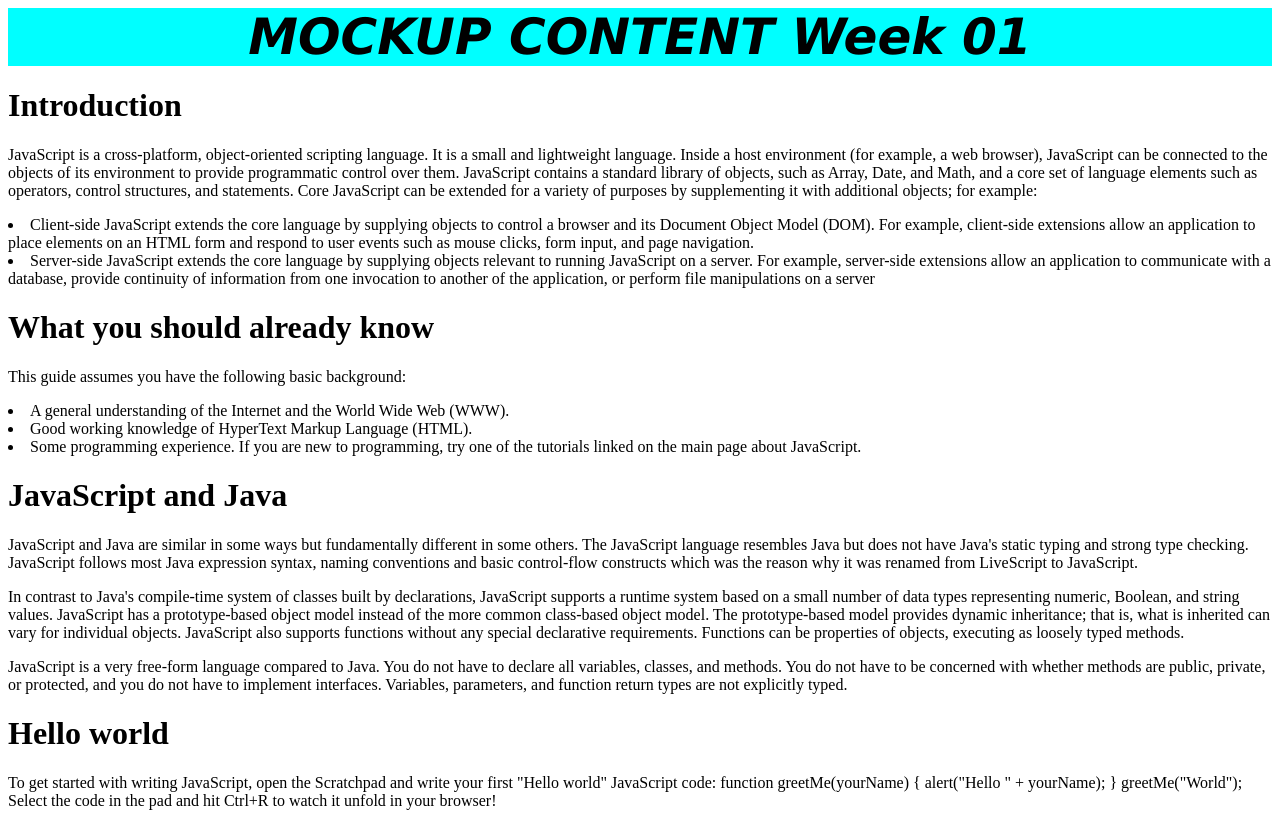
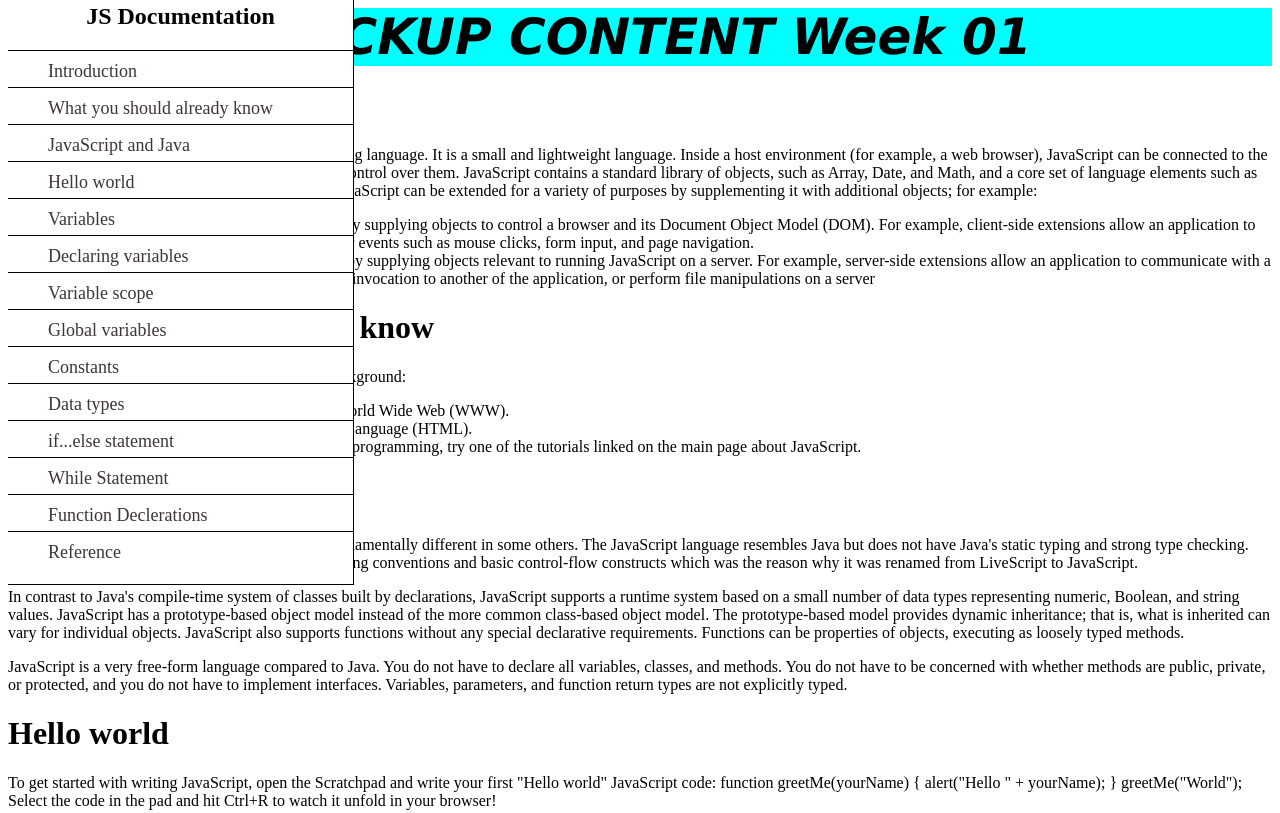
Before and after one commit to shahida-mengal/weekly-task-01, a plain HTML site: page index.html in a window 1280 px wide. Shown: the top 813 px of the page. Drawn offline with Linux system fonts and the light colour scheme.

Commit message:
added another html file

```diff
--- a/index.html
+++ b/index.html
@@ -4,12 +4,38 @@
         <link rel="stylesheet" href="style.css">
     </head>
     <body>
+        <nav id="navbar">
+                <header>
+                    <h1>JS Documentation</h1>
+                    <ul class="nav-link">
+                        <li><a href="#intro">Introduction</a></li>
+                        <li><a href="#already_know">What you should already know</a></li>
+                        <li><a href="#java_and_javaScript">JavaScript and Java</a></li>
+                        <li><a href="#hello_world">Hello world</a></li>
+                        <li><a href="#variable">Variables</a></li>
+                        <li><a href="#declaring_variable">Declaring variables</a></li>
+                        <li><a href="#variable_scope">Variable scope</a></li>
+                        <li><a href="#global_variables">Global variables</a></li>
+                        <li><a href="#constant">Constants</a></li>
+                        <li><a href="#data_types">Data types</a></li>
+                        <li><a href="#if_else">if...else statement</a></li>
+                        <li><a href="#while_statement">While Statement</a></li>
+                        <li><a href="#function_declerations">Function Declerations</a></li>
+                        <li><a href="#reference">Reference</a></li>
+                    </ul>
+            </nav>
+            </header>
+
+
+
+
+
         <main><b>MOCKUP CONTENT
             Week 01</b>
 
             </main>
 
-        <h1>Introduction</h1>
+        <h1 id="intro">Introduction</h1>
         <p align=""justify>JavaScript is a cross-platform, object-oriented scripting language. It is a small and lightweight language. Inside a host environment (for example, a web browser), JavaScript can be connected to the objects of its environment to provide programmatic control over them.
             JavaScript contains a standard library of objects, such as Array, Date, and Math, and a core set of language elements such as operators, control structures, and statements. Core JavaScript can be extended for a variety of purposes by supplementing it with additional objects; for example:
             </p>
@@ -17,7 +43,7 @@
             </li>
 
             <li>Server-side JavaScript extends the core language by supplying objects relevant to running JavaScript on a server. For example, server-side extensions allow an application to communicate with a database, provide continuity of information from one invocation to another of the application, or perform file manipulations on a server</li>
-   <h1>What you should already know
+   <h1 id="already-know">What you should already know
 </h1>
    <p>This guide assumes you have the following basic background:
 </p>
@@ -26,7 +52,7 @@
   <li> Some programming experience. If you are new to programming, try one of the tutorials linked on the main page about JavaScript.
     </li>
 
-    <h1>JavaScript and Java
+    <h1 id="java_and_javaScript">JavaScript and Java
     </h1>
     <p>JavaScript and Java are similar in some ways but fundamentally different in some others. The JavaScript language resembles Java but does not have Java's static typing and strong type checking. JavaScript follows most Java expression syntax, naming conventions and basic control-flow constructs which was the reason why it was renamed from LiveScript to JavaScript.
     </p>
@@ -37,7 +63,7 @@
 
 
 
-<h1>Hello world
+<h1 id="hello_world">Hello world
 </h1>
 <p>To get started with writing JavaScript, open the Scratchpad and write your first "Hello world" JavaScript code:
     function greetMe(yourName) { alert("Hello " + yourName); }
@@ -47,7 +73,7 @@
     </p>
 
 
-    <h1>Variables
+    <h1 id="variable">Variables
     </h1>
     <p>You use variables as symbolic names for values in your application. The names of variables, called identifiers, conform to certain rules.
         A JavaScript identifier must start with a letter, underscore (_), or dollar sign ($); subsequent characters can also be digits (0-9). Because JavaScript is case sensitive, letters include the characters "A" through "Z" (uppercase) and the characters "a" through "z" (lowercase).
@@ -55,7 +81,7 @@
 
         </p>
 
-        <h1>Declaring variables
+        <h1 id="declaring_variable">Declaring variables
         </h1>
         <p>You can declare a variable in three ways:
             With the keyword var. For example,
@@ -67,7 +93,7 @@
             With the keyword let. For example,
             let y = 13.
             </p>
-            <h1>Variable scope
+            <h1 id="variable_scope">Variable scope
             </h1>
 
             <p>When you declare a variable outside of any function, it is called a global variable, because it is available to any other code in the current document. When you declare a variable within a function, it is called a local variable, because it is available only within that function.
@@ -77,13 +103,13 @@
                 if (true) { let y = 5; } console.log(y); // ReferenceError: y is not
                 </p>
 
-                <h1>Global variables
+                <h1 id="global_variables">Global variables
                 </h1>
                 <p>Global variables are in fact properties of the global object. In web pages the global object is window, so you can set and access global variables using the window.variable syntax.
                     Consequently, you can access global variables declared in one window or frame from another window or frame by specifying the window or frame name. For example, if a variable called phoneNumber is declared in a document, you can refer to this variable from an iframe as parent.phoneNumber.
                     </p>
 
-                    <h1>Constants
+                    <h1 id="constant">Constants
                     </h1>
                     <p>You can create a read-only, named constant with the const keyword. The syntax of a constant identifier is the same as for a variable identifier: it must start with a letter, underscore or dollar sign and can contain alphabetic, numeric, or underscore characters.
                         const PI = 3.14;
@@ -96,7 +122,7 @@
                         However, object attributes are not protected, so the following statement is executed without problems.
                         const MY_OBJECT = {"key": "value"}; MY_OBJECT.key = "otherValue";
                         </p>
-                        <h1>Data types
+                        <h1 id="data_types">Data types
                         </h1>
                         <p>The latest ECMAScript standard defines seven data types:
                         </p>
@@ -111,7 +137,7 @@
                         <li>and Object
                             Although these data types are a relatively small amount, they enable you to perform useful functions with your applications. Objects and functions are the other fundamental elements in the language. You can think of objects as named containers for values, and functions as procedures that your application can perform.
                             </li>
-                            <h1>if...else statement</h1>
+                            <h1 id="if_else">if...else statement</h1>
                             <p>Use the if statement to execute a statement if a logical condition is true. Use the optional else clause to execute a statement if the condition is false. An if statement looks as follows:
                             </p>
                             <ul>if (condition) { statement_1; } else { statement_2; }
@@ -140,7 +166,7 @@
                                 <ul>if ((x = y)) { /* statements here */ }
                                 </ul>
 
-                                <h1>while statement
+                                <h1 id="while_statement"> while statement
                                 </h1>
                                 <p>A while statement executes its statements as long as a specified condition evaluates to true. A while statement looks as follows:
                                 </p>
@@ -173,7 +199,7 @@
 </ul>
 
 
-<h1>Function declarations
+<h1 id="function_declerations">Function declarations
 </h1>
 <p>A function definition (also called a function declaration, or function statement) consists of the function keyword, followed by:
 </p>
@@ -194,7 +220,7 @@
 <ul>Primitive parameters (such as a number) are passed to functions by value; the value is passed to the function, but if the function changes the value of the parameter, this change is not reflected globally or in the calling function.
 </ul>
 
-<h1>Reference
+<h1 id="reference">Reference
 </h1>
 <li>All the documentation in this page is taken from MDN</li>>
 
--- a/style.css
+++ b/style.css
@@ -9,3 +9,36 @@ opacity: 1px;
 
 
 }
+
+#navbar {
+    display: inline-block;
+    border-right: 1px solid black;
+    border-bottom: 1px solid black;
+    background-color: white;
+    position: fixed;
+    margin-top: -25px;
+}
+
+#navbar ul {
+    padding-left: 0;
+}
+
+#navbar a {
+    text-decoration: none;
+    color: #3e3636;
+    line-height: 20px;
+    padding: 10px 40px;
+    font-size: 18px;
+}
+
+#navbar h1 {
+    text-align: center;
+}
+
+#navbar li {
+    list-style: none;
+    border-top: 1px solid black;
+    padding: 10px 40px 5px;
+    line-height: 20px;
+    padding-left: 0;
+}
```
